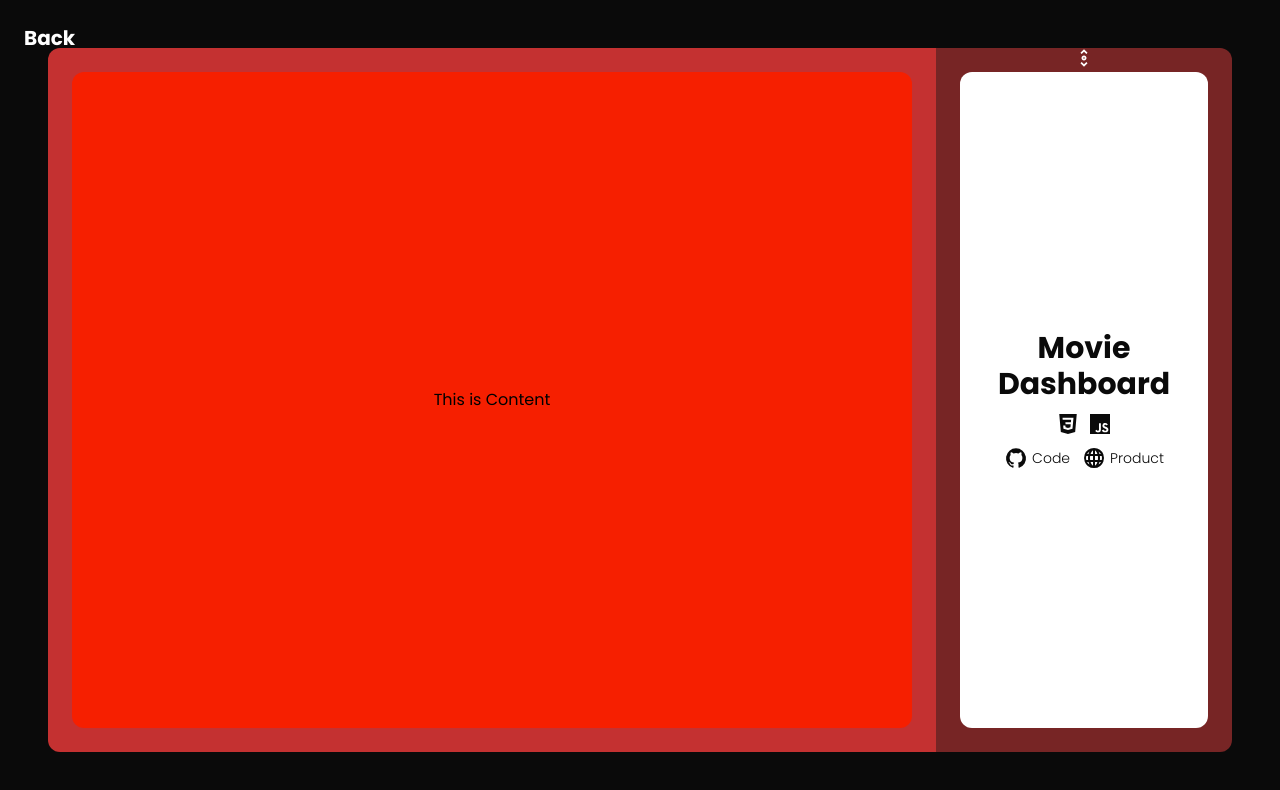
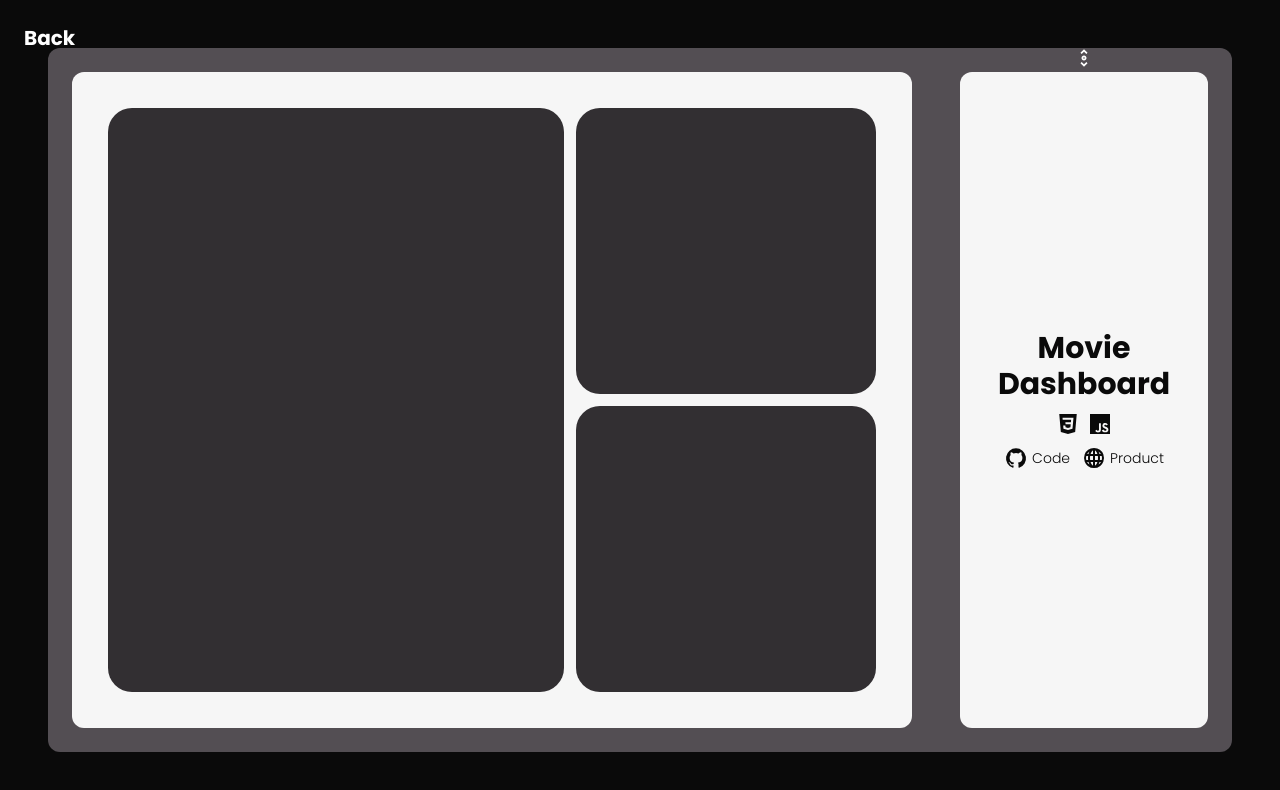
Before and after one commit to Tritintruong114/Porfolio-Bruono, a React (Vite) app: page /projects in a window 1280 px wide. Shown: the top 790 px of the page. Built offline with nearby package versions, Linux system fonts and the light colour scheme; a web font is replaced by a local one.

Commit message:
This is projects

```diff
--- a/src/pages/projects/Projects.jsx
+++ b/src/pages/projects/Projects.jsx
@@ -88,12 +88,14 @@ const Projects = () => {
           </button>
         </Link>
       </div>
-      <div className="bg-persian-600 p-3 sm:p-6 rounded-t-xl md:rounded-tr-none md:rounded-br-none sm:rounded-l-xl sm:rounded-tr-none sm:rounded-br-none row-span-3 h-full sm:col-span-3 md:col-span-3 xl:col-span-3  flex justify-center items-center">
-        <div className="h-full bg-mahogany-600 rounded-xl w-full flex items-center  justify-center">
-          This is Content
+      <div className="bg-thunder-600  p-3 sm:p-6 rounded-t-xl md:rounded-tr-none md:rounded-br-none sm:rounded-l-xl sm:rounded-tr-none sm:rounded-br-none row-span-3 h-full sm:col-span-3 md:col-span-3 xl:col-span-3  flex justify-center items-center">
+        <div className="h-full grid-cols-5 grid-rows-4 text-white bg-white gap-3 p-9 bg-opacity-95 rounded-xl w-full grid items-center  justify-center">
+          <div className="bg-thunder-900 col-span-3 no-scrollbar row-span-4 overflow-scroll p-9 gap-3 text-center content-center rounded-3xl  h-full w-full flex-shrink-0"></div>
+          <div className="bg-thunder-900 col-span-2 no-scrollbar row-span-2 overflow-scroll p-9 gap-3 text-center content-center rounded-3xl  h-full w-full flex-shrink-0"></div>
+          <div className="bg-thunder-900 col-span-2 no-scrollbar row-span-2 overflow-scroll p-9 gap-3 text-center content-center rounded-3xl  h-full w-full flex-shrink-0"></div>
         </div>
       </div>
-      <div className="bg-persian-900 rounded-b-xl md:rounded-tl-none sm:rounded-r-xl relative  sm:rounded-bl-none sm:col-span-2 md:col-span-2 xl:col-span-1    text-black sm:p-6 h-full flex flex-col justify-center items-center">
+      <div className=" rounded-b-xl bg-thunder-600  md:rounded-tl-none sm:rounded-r-xl relative  sm:rounded-bl-none sm:col-span-2 md:col-span-2 xl:col-span-1    text-black sm:p-6 h-full flex flex-col justify-center items-center">
         <h1 className="absolute text-xl top-0 text-white">
           <CgScrollV />
         </h1>
@@ -101,7 +103,7 @@ const Projects = () => {
           {projects.map((project) => {
             return (
               <div
-                className="snap-start  gap-3 text-center  bg-white h-full flex-shrink-0 flex items-center flex-col justify-center"
+                className="snap-start  gap-3 text-center  bg-white bg-opacity-95 h-full flex-shrink-0 flex items-center flex-col justify-center"
                 key={project.project}
               >
                 <h1
--- a/tailwind.config.js
+++ b/tailwind.config.js
@@ -38,6 +38,19 @@ export default {
         900: "#772525",
         950: "#400f0f",
       },
+      thunder: {
+        50: "#f7f6f7",
+        100: "#e4e3e4",
+        200: "#c9c6c9",
+        300: "#a6a1a7",
+        400: "#837d84",
+        500: "#696369",
+        600: "#534e53",
+        700: "#444045",
+        800: "#393639",
+        900: "#322f32",
+        950: "#1d1b1d",
+      },
     },
   },
   plugins: [],
```
